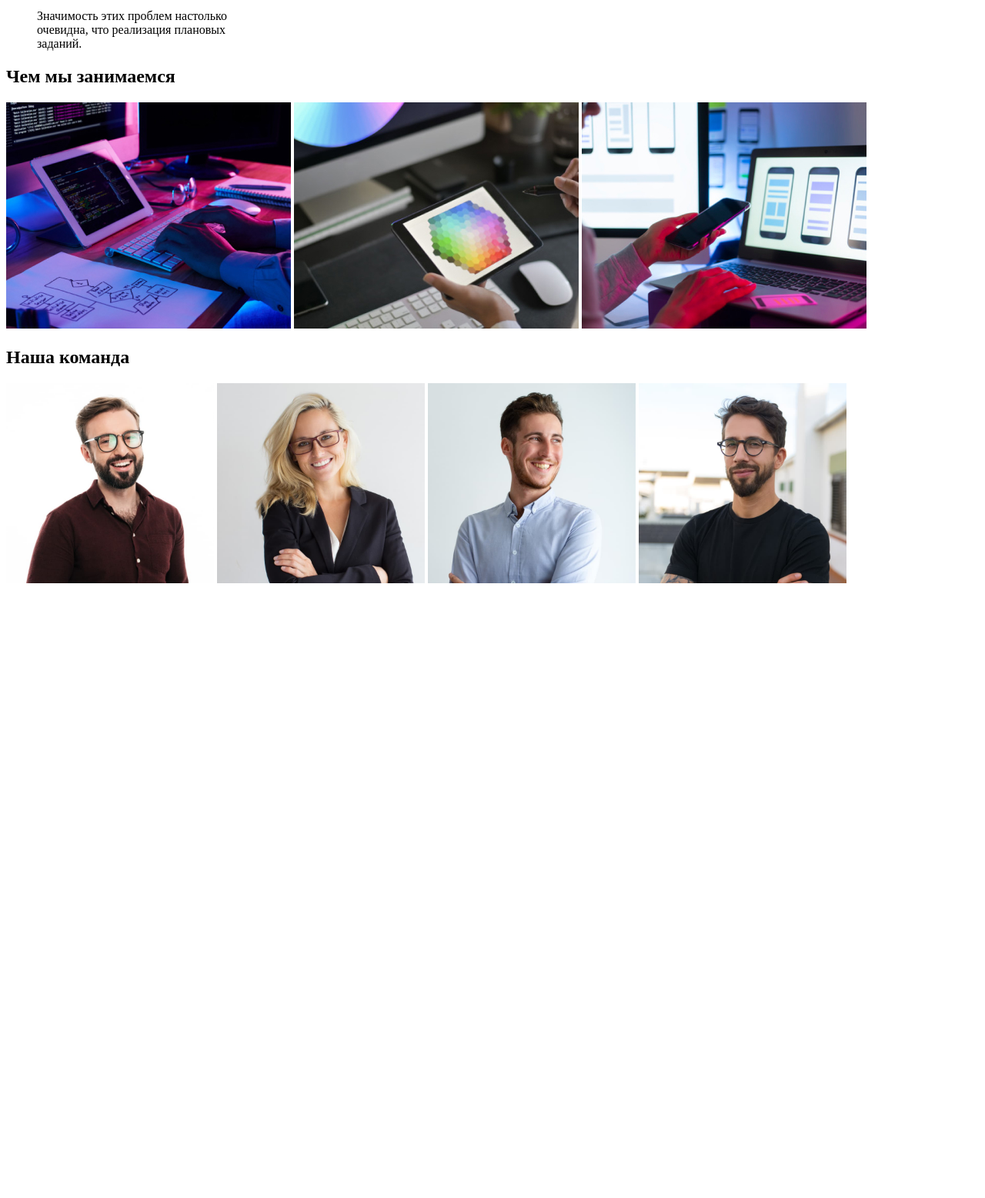
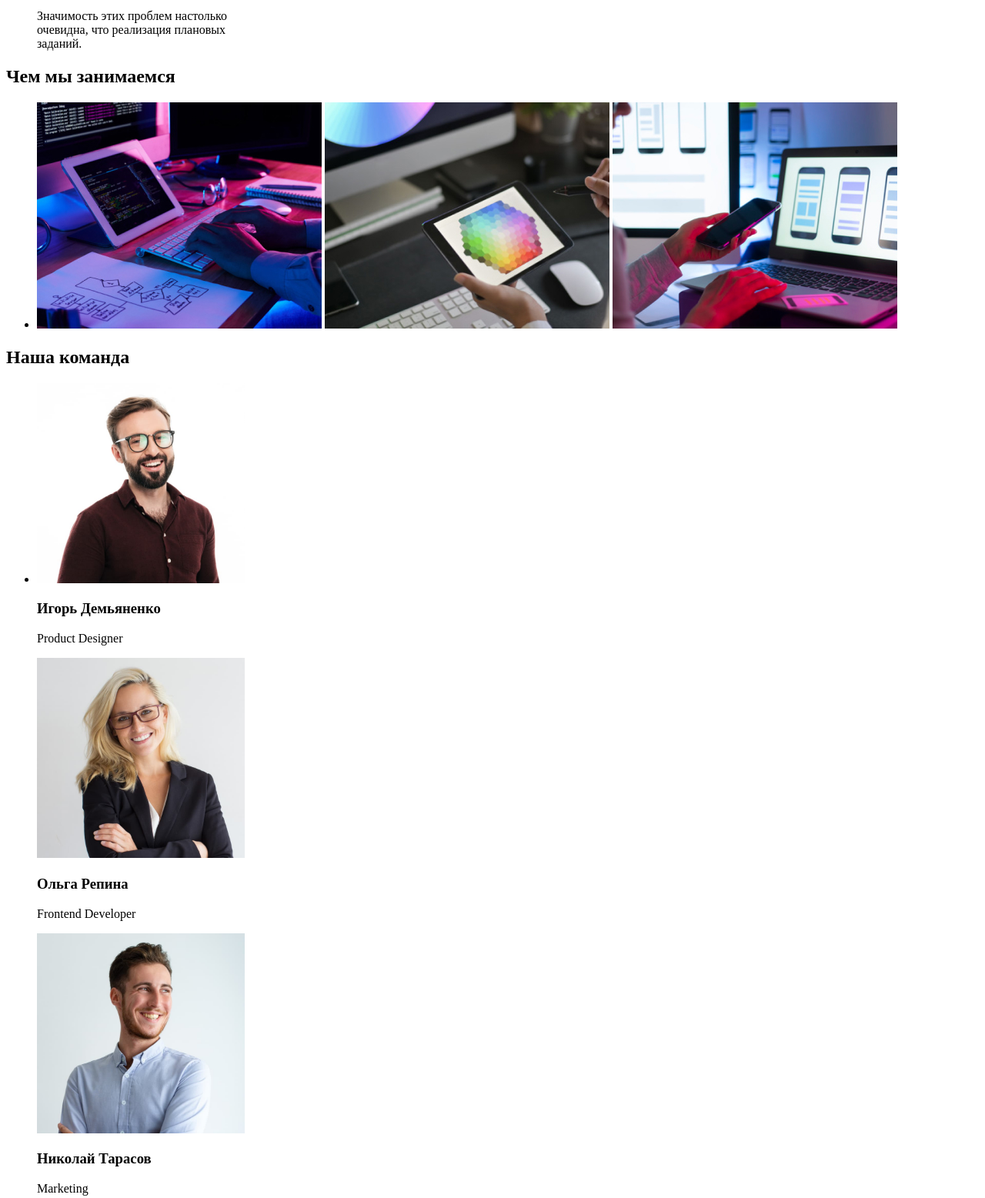
Before and after one commit to Togzhan22/goit-markup-hw-01, a plain HTML site: page index.html/index.html in a window 1280 px wide. Shown: the part 680-2237 px from the top of the page at 77% size. Before the commit the page ends 1450 px from the top, so only its background shows below. Drawn offline with Linux system fonts and the light colour scheme.

Commit message:
Закончили 4 секцию

```diff
--- a/index.html/index.html
+++ b/index.html/index.html
@@ -3,7 +3,7 @@
 
 <head>
     <meta charset="UTF-8" />
-    <title>Document</title>
+    <title>Webstudio</title>
 </head>
 
 <body>
@@ -28,7 +28,7 @@
 
     <section>
         <h1> ЭФФЕКТИВНЫЕ РЕШЕНИЯ <br> ДЛЯ ВАШЕГО БИЗНЕСА</h1>
-        <button>Заказать услугу</button>
+        <button type="button">Заказать услугу</button>
     </section>
 
     <section>
@@ -51,19 +51,38 @@
             </li>
         </ul>
     </section>
+
     <section>
         <h2> Чем мы занимаемся</h2>
-        <img src="/images/website design.jpg" alt="Дизайн веб сайта" width="370" height="294">
-        <img src="/images/pallete on tablet.jpg" alt="Палитра на планшете" width="370" height="294">
-        <img src="/images/mobile application development.jpg" alt="Разработка мобильного приложения" width="370" height="294">
+        <ul>
+            <li>
+                <img src="/images/website_design.jpg" alt="Дизайн вебсайта" width="370" height="294">
+                <img src="/images/pallete_on _ablet.jpg" alt="Палитра на планшете" width="370" height="294">
+                <img src="/images/mobile_application_development.jpg" alt="Разработка мобильного приложения" width="370" height="294">
+            </li>
+        </ul>
     </section>
+
     <section>
         <h2> Наша команда</h2>
-        <img src="/images/img 1.jpg" alt="Игорь Д." width="270" height="260">
-        <img src="/images/img 2.jpg" alt="Ольга Р." width="270" height="260">
-        <img src="/images/img 3.jpg" alt="Николай Т." width="270" height="260">
-        <img src="/images/img 4.jpg" alt="Михаил Е." width="270" height="260">
+        <ul>
+            <li>
+                <img src="/images/img-1.jpg" alt="Игорь Д." width="270" height="260">
+                <h3>Игорь Демьяненко</h3>
+                <p>Product Designer</p>
+                <img src="/images/img-2.jpg" alt="Ольга Р." width="270" height="260">
+                <h3>Ольга Репина</h3>
+                <p>Frontend Developer</p>
+                <img src="/images/img-3.jpg" alt="Николай Т." width="270" height="260">
+                <h3>Николай Тарасов</h3>
+                <p>Marketing</p>
+                <img src="/images/img-4.jpg" alt="Михаил Е." width="270" height="260">
+                <h3>Михаил Ермаков</h3>
+                <p>UI Designer</p>
+            </li>
+        </ul>
     </section>
+
 </body>
 
 </html>
```
Also changed, not shown: images/img-1.jpg (renamed from images/img 1.jpg), images/img-2.jpg (renamed from images/img 2.jpg), images/img-3.jpg (renamed from images/img 3.jpg), images/img-4.jpg (renamed from images/img 4.jpg), images/mobile_application_development.jpg (renamed from images/mobile application development.jpg), images/pallete_on _ablet.jpg (renamed from images/pallete on tablet.jpg), images/website_design.jpg (renamed from images/website design.jpg).
